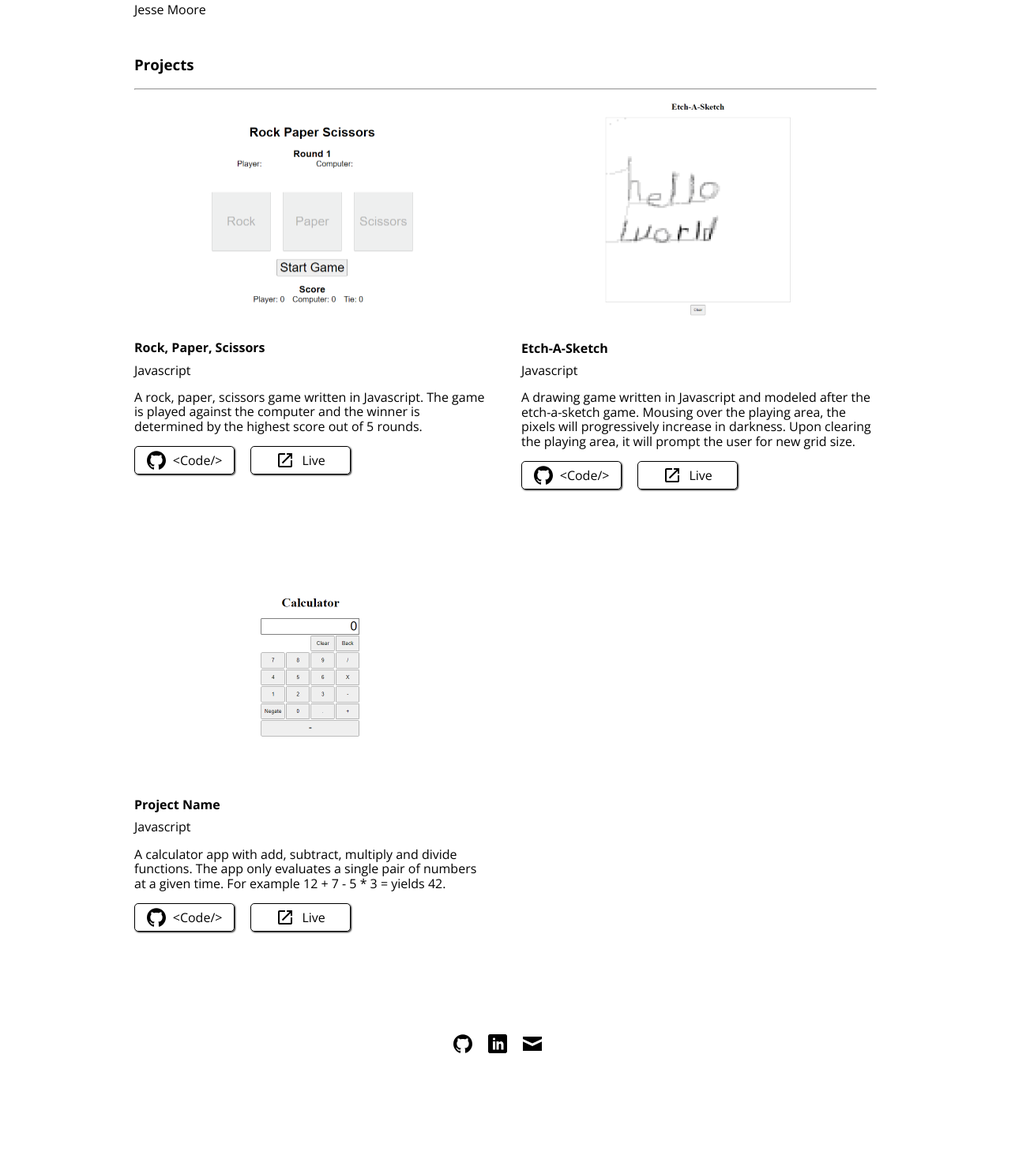
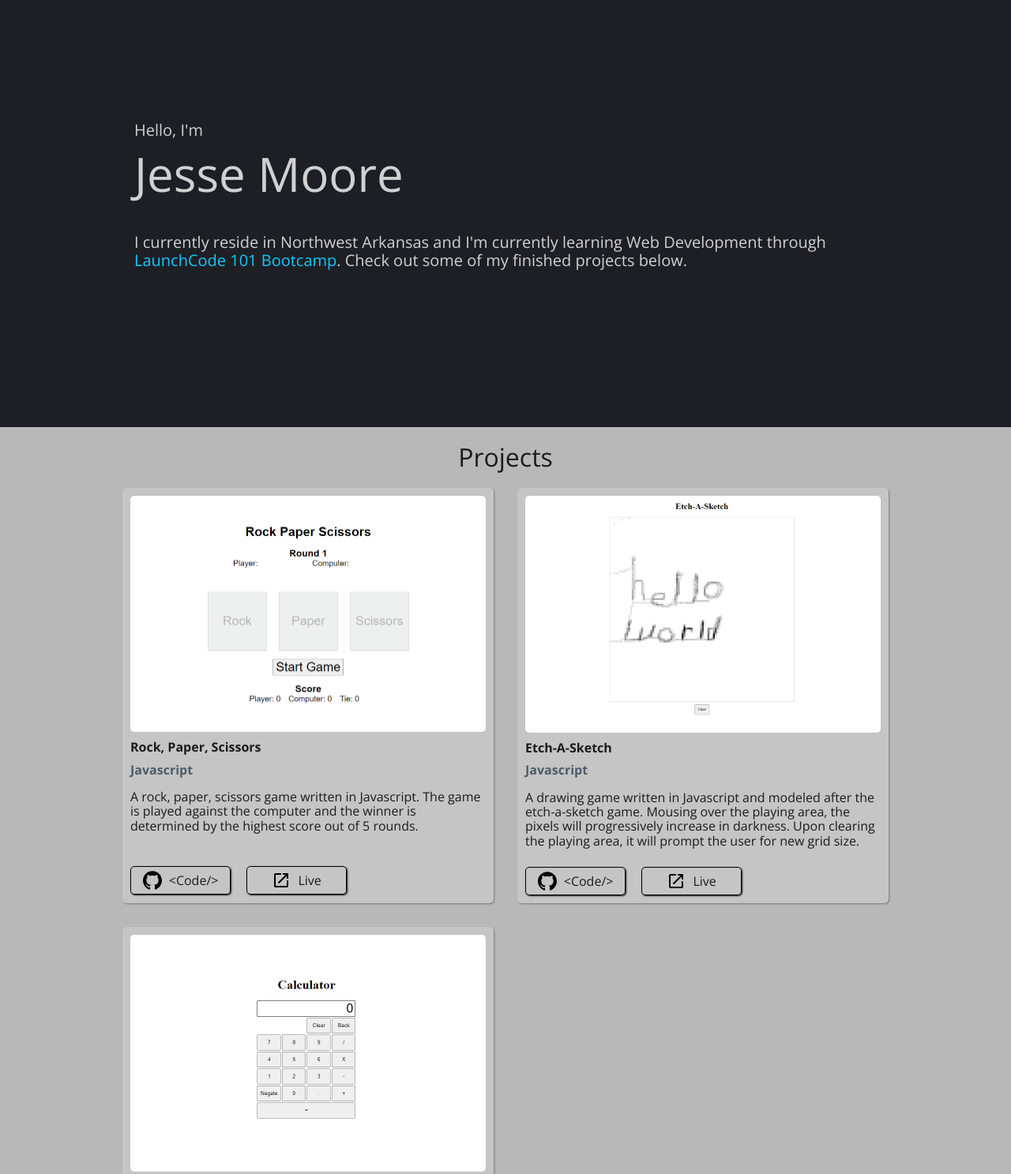
Before and after one commit to jesse-moore/html-me-something, a plain HTML site: page index.html in a window 1280 px wide. Shown: the part 47-1534 px from the top of the page at 79% size. Before the commit the page ends 1431 px from the top, so only its background shows below. Drawn offline with nearby package versions, Linux system fonts and the light colour scheme.

Commit message:
Styled background and added header content

```diff
--- a/index.html
+++ b/index.html
@@ -12,12 +12,24 @@
         <title>Jesse Moore</title>
     </head>
     <body>
-        <div class="content">
-            <header>Jesse Moore</header>
-            <main class="sections-container">
+        <div>
+            <header>
+                <span>Hello, I'm</span>
+                <h2>Jesse Moore</h2>
+                <p>
+                    I currently reside in Northwest Arkansas and I'm currently
+                    learning Web Development through
+                    <a href="https://www.launchcode.org/lc101"
+                        >LaunchCode 101 Bootcamp</a
+                    >. Check out some of my finished projects below.
+                </p>
+            </header>
+
+            <main class="main-container">
+                <div class="sections-container">
                     <div class="section-header">
                         <h3>Projects</h3>
-                    <hr />
+                        <!-- <hr /> -->
                     </div>
                     <section class="projects-container">
                         <div class="project-container">
@@ -66,11 +78,12 @@
                                 <h4>Etch-A-Sketch</h4>
                                 <span>Javascript</span>
                                 <p>
-                                A drawing game written in Javascript and modeled
-                                after the etch-a-sketch game. Mousing over the
-                                playing area, the pixels will progressively
-                                increase in darkness. Upon clearing the playing
-                                area, it will prompt the user for new grid size.
+                                    A drawing game written in Javascript and
+                                    modeled after the etch-a-sketch game.
+                                    Mousing over the playing area, the pixels
+                                    will progressively increase in darkness.
+                                    Upon clearing the playing area, it will
+                                    prompt the user for new grid size.
                                 </p>
                             </article>
                             <div class="project-links">
@@ -107,10 +120,11 @@
                                 <h4>Project Name</h4>
                                 <span>Javascript</span>
                                 <p>
-                                A calculator app with add, subtract, multiply
-                                and divide functions. The app only evaluates a
-                                single pair of numbers at a given time. For
-                                example 12 + 7 - 5 * 3 = yields 42.
+                                    A calculator app with add, subtract,
+                                    multiply and divide functions. The app only
+                                    evaluates a single pair of numbers at a
+                                    given time. For example 12 + 7 - 5 * 3 =
+                                    yields 42.
                                 </p>
                             </article>
                             <div class="project-links">
@@ -142,6 +156,7 @@
                             </div>
                         </div>
                     </section>
+                </div>
             </main>
             <footer>
                 <div class="footer-links">
--- a/style.css
+++ b/style.css
@@ -1,6 +1,35 @@
-header,
+header {
+    margin: 200px auto;
+    padding: 0 60px;
+    max-width: 940px;
+    font-size: 1.25em;
+}
+
+header h2 {
+    font-weight: 200;
+    font-size: 3em;
+    margin: 10px 0 40px 0;
+}
+
+header a {
+    color: rgb(20, 200, 255);
+    text-decoration: none;
+}
+
 footer {
-    margin: 0 20px;
+    margin: 50px auto;
+    max-width: 940px;
+}
+
+footer .icon {
+    fill: rgb(184, 184, 184);
+}
+
+body {
+    font-family: 'Open Sans', sans-serif;
+    font-weight: 400;
+    color: rgb(209, 209, 209);
+    background-color: rgb(29, 31, 36);
 }
 
 .footer-links {
@@ -9,12 +38,12 @@ footer {
 }
 
 .footer-links div {
-    margin-right: 20px;
+    margin-right: 40px;
 }
 
 .footer-links div a {
-	position: relative;
-	color: unset;
+    position: relative;
+    color: unset;
 }
 
 #github:hover div {
@@ -30,44 +59,63 @@ footer {
 }
 
 .footer-link-text {
-	display: none;
-	left: -50%;
-	margin-top: 10px;
+    display: none;
+    left: -50%;
+    margin-top: 10px;
     position: absolute;
 }
 
-.content {
-    margin: 50px auto;
-    max-width: 980px;
-    font-family: 'Open Sans', sans-serif;
-    font-weight: 400;
+.main-container {
+    background-color: rgb(184, 184, 184);
+    color: rgb(27, 27, 27);
 }
 
 .sections-container {
-    margin: 50px 20px;
+    margin: 50px auto;
+    max-width: 1000px;
+}
+
+.section-header h3 {
+	font-size: 2em;
+	font-weight: 400;
+    margin: 0;
+    padding: 20px 0;
+    text-align: center;
+}
+
+.section-header hr {
+    width: 470px;
 }
 
 .projects-container {
     display: flex;
     flex-wrap: wrap;
     justify-content: center;
-    margin: 0 -20px;
+    margin: 0 -15px;
 }
 
 .project-container {
-    margin: 0px 20px;
-    margin-bottom: 80px;
+    background-color: rgb(197, 197, 197);
+    box-shadow: 1px 1px 2px rgb(122, 122, 122);
+    border-radius: 5px;
+    margin: 0px 15px 30px;
+    padding: 10px;
     width: 450px;
 }
 
+.project-container article {
+	height: 160px;
+}
+
 .project-container img {
+    border-radius: 5px;
     width: 450px;
 }
 
 .projects-container::after {
     content: '';
-    flex-grow: 1;
-    margin: 0 20px;
+    margin: 0px 15px 30px;
+    padding: 10px;
     width: 450px;
 }
 
@@ -77,7 +125,8 @@ footer {
 }
 
 .project-container article span {
-    font-weight: 100;
+	font-weight: 700;
+	color: rgb(78, 92, 105);
 }
 
 .project-links {
```
Lines whose indentation alone changed are shown as unchanged.
